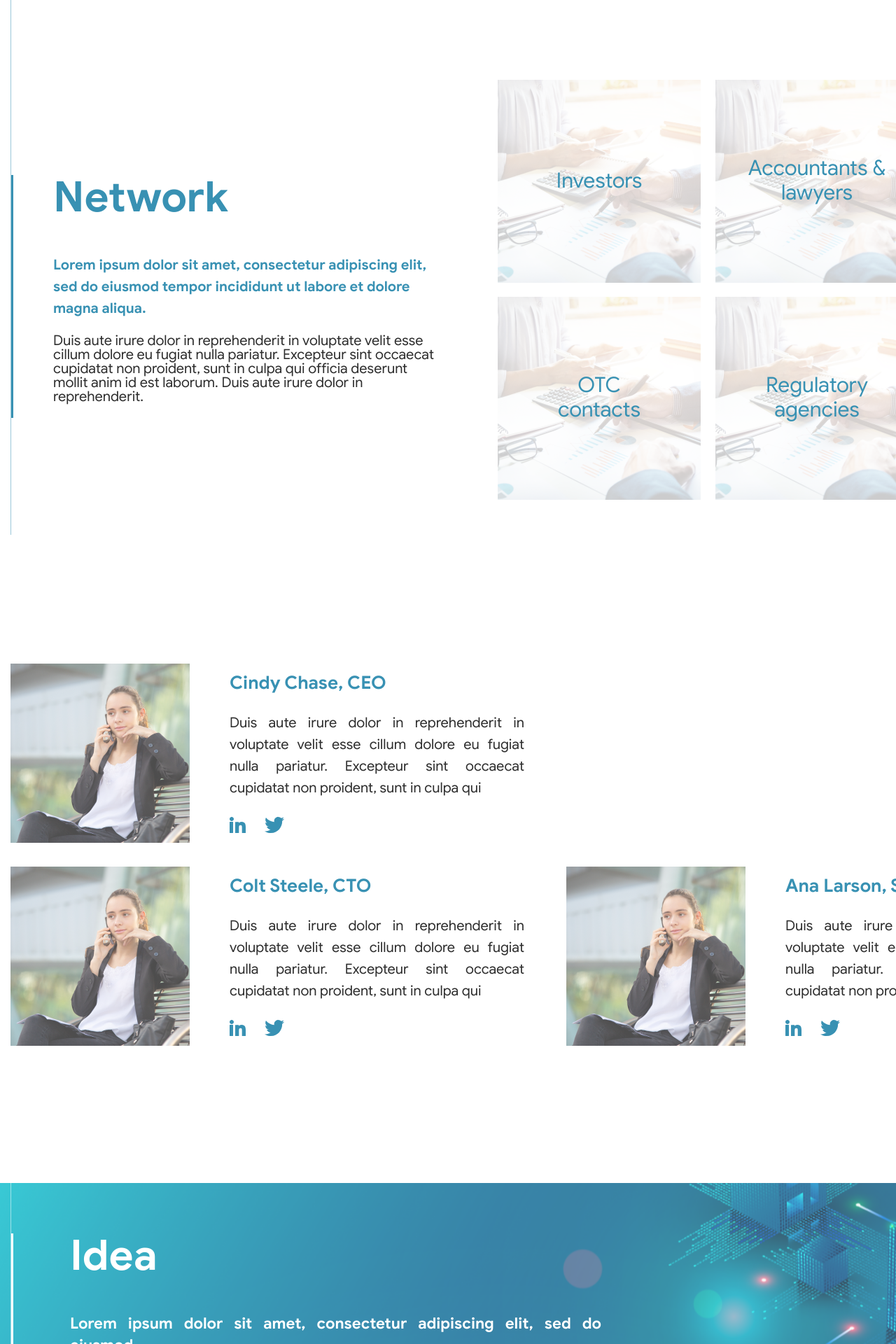
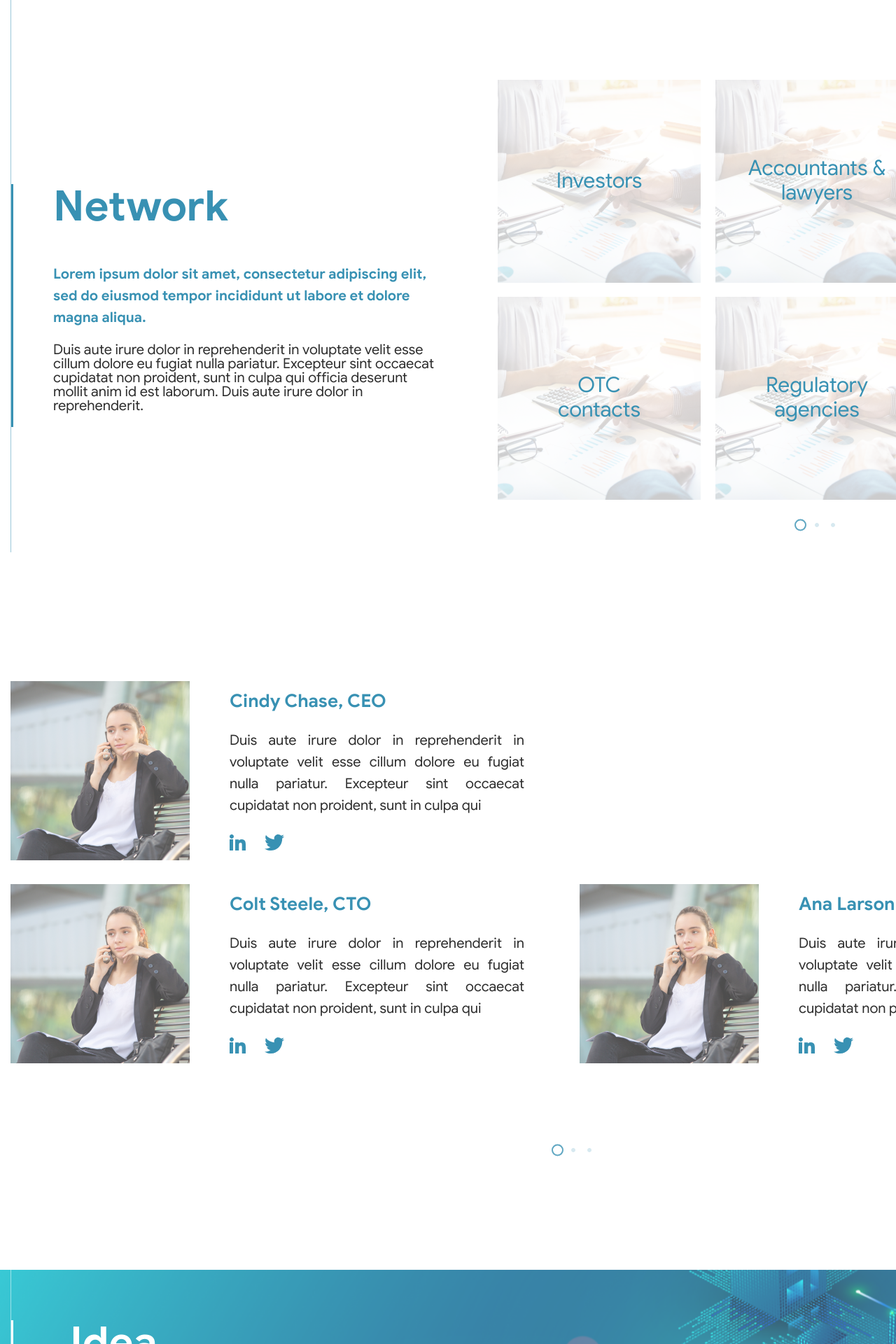
Before and after one commit to kaptn3/merklise, a Jekyll site: the page built from consulting.md, in a window 1280 px wide. Shown: the part 1081-3001 px from the top of the page at 70% size. Built offline with Jekyll 4.4.1, drawn with Linux system fonts in a browser that asks for light colours.

Commit message:
Consulting: work of slider for other sections

```diff
--- a/_includes/consulting/network.html
+++ b/_includes/consulting/network.html
@@ -3,12 +3,15 @@
     <article class="network__wrapper-text">
       <header>
         <h2 class="h2-title_consulting network__wrapper-title">Network</h2>
-        <p class="network__wrapper-text-intro">Lorem ipsum dolor sit amet, consectetur adipiscing elit, sed do eiusmod tempor incididunt ut labore et dolore magna aliqua.</p>
+        <p class="network__wrapper-text-intro">Lorem ipsum dolor sit amet, consectetur adipiscing elit, sed do eiusmod
+          tempor incididunt ut labore et dolore magna aliqua.</p>
       </header>
-      <p>Duis aute irure dolor in reprehenderit in voluptate velit esse cillum dolore eu fugiat nulla pariatur. Excepteur sint occaecat cupidatat non proident, sunt in culpa qui officia deserunt mollit anim id est laborum. Duis aute irure dolor in reprehenderit.</p>
+      <p>Duis aute irure dolor in reprehenderit in voluptate velit esse cillum dolore eu fugiat nulla pariatur.
+        Excepteur sint occaecat cupidatat non proident, sunt in culpa qui officia deserunt mollit anim id est laborum.
+        Duis aute irure dolor in reprehenderit.</p>
     </article>
     <div>
-      <ul class="network__list">
+      <ul class="network__list slide slide_visible">
         <li class="network__list-item">Investors</li>
         <li class="network__list-item">Accountants & lawyers</li>
         <li class="network__list-item">Crypto & <br> marketing firms</li>
@@ -16,10 +19,26 @@
         <li class="network__list-item">Regulatory <br> agencies</li>
         <li class="network__list-item">Exchanges</li>
       </ul>
+      <ul class="network__list slide">
+        <li class="network__list-item">Investors</li>
+        <li class="network__list-item">Accountants & lawyers</li>
+        <li class="network__list-item">Crypto & <br> marketing firms</li>
+        <li class="network__list-item">OTC <br> contacts</li>
+        <li class="network__list-item">Regulatory <br> agencies</li>
+        <li class="network__list-item">Exchanges</li>
+      </ul>
+      <ul class="network__list slide">
+        <li class="network__list-item">Other text</li>
+        <li class="network__list-item">Accountants & lawyers</li>
+        <li class="network__list-item">Crypto & <br> marketing firms</li>
+        <li class="network__list-item">OTC <br> contacts</li>
+        <li class="network__list-item">Regulatory <br> agencies</li>
+        <li class="network__list-item">Exchanges</li>
+      </ul>
       <div class="network__carousel-btns">
-        <a href="#" class="carousel-btn"></a>
-        <a href="#" class="carousel-btn carousel-btn_active"></a>
-        <a href="#" class="carousel-btn"></a>
+        <button class="carousel-btns__btn carousel-btns__btn_active"></button>
+        <button class="carousel-btns__btn"></button>
+        <button class="carousel-btns__btn"></button>
       </div>
     </div>
   </div>
--- a/_includes/consulting/team.html
+++ b/_includes/consulting/team.html
@@ -1,5 +1,6 @@
 <section id="team" class="consulting__container">
   <div class="team__wrapper">
+    <div class="team__inner slide slide_visible">
       <div class="team__content team__title">
         <h2 class="h2-title_consulting">Team</h2>
       </div>
@@ -9,7 +10,8 @@
         </div>
         <article class="team__content-info">
           <h3>Cindy Chase, CEO</h3>
-        <p>Duis aute irure dolor in reprehenderit in voluptate velit esse cillum dolore eu fugiat nulla pariatur. Excepteur sint occaecat cupidatat non proident, sunt in culpa qui</p>
+          <p>Duis aute irure dolor in reprehenderit in voluptate velit esse cillum dolore eu fugiat nulla pariatur.
+            Excepteur sint occaecat cupidatat non proident, sunt in culpa qui</p>
           <span>
             <a><img src="{{ '/assets/icons/linkedin-blue.svg' | absolute_url }}" alt=""></a>
             <a><img src="{{ '/assets/icons/twitter-blue.svg' | absolute_url }}" alt=""></a>
@@ -22,7 +24,8 @@
         </div>
         <article class="team__content-info">
           <h3>Colt Steele, CTO</h3>
-        <p>Duis aute irure dolor in reprehenderit in voluptate velit esse cillum dolore eu fugiat nulla pariatur. Excepteur sint occaecat cupidatat non proident, sunt in culpa qui</p>
+          <p>Duis aute irure dolor in reprehenderit in voluptate velit esse cillum dolore eu fugiat nulla pariatur.
+            Excepteur sint occaecat cupidatat non proident, sunt in culpa qui</p>
           <span>
             <a><img src="{{ '/assets/icons/linkedin-blue.svg' | absolute_url }}" alt=""></a>
             <a><img src="{{ '/assets/icons/twitter-blue.svg' | absolute_url }}" alt=""></a>
@@ -35,17 +38,113 @@
         </div>
         <article class="team__content-info">
           <h3>Ana Larson, SEO</h3>
-        <p>Duis aute irure dolor in reprehenderit in voluptate velit esse cillum dolore eu fugiat nulla pariatur. Excepteur sint occaecat cupidatat non proident, sunt in culpa qui</p>
+          <p>Duis aute irure dolor in reprehenderit in voluptate velit esse cillum dolore eu fugiat nulla pariatur.
+            Excepteur sint occaecat cupidatat non proident, sunt in culpa qui</p>
           <span>
             <a><img src="{{ '/assets/icons/linkedin-blue.svg' | absolute_url }}" alt=""></a>
             <a><img src="{{ '/assets/icons/twitter-blue.svg' | absolute_url }}" alt=""></a>
           </span>
         </article>
       </div>
+    </div>
+    <div class="team__inner slide">
+      <div class="team__content team__title">
+        <h2 class="h2-title_consulting">Team</h2>
+      </div>
+      <div class="team__content team__content-first">
+        <div class="team__content-img">
+          <img src="{{ '/assets/img/team-img.png' | absolute_url }}" alt="">
+        </div>
+        <article class="team__content-info">
+          <h3>Cindy Chase, CEO</h3>
+          <p>Duis aute irure dolor in reprehenderit in voluptate velit esse cillum dolore eu fugiat nulla pariatur.
+            Excepteur sint occaecat cupidatat non proident, sunt in culpa qui</p>
+          <span>
+            <a><img src="{{ '/assets/icons/linkedin-blue.svg' | absolute_url }}" alt=""></a>
+            <a><img src="{{ '/assets/icons/twitter-blue.svg' | absolute_url }}" alt=""></a>
+          </span>
+        </article>
+      </div>
+      <div class="team__content">
+        <div class="team__content-img">
+          <img src="{{ '/assets/img/team-img.png' | absolute_url }}" alt="">
+        </div>
+        <article class="team__content-info">
+          <h3>Colt Steele, CTO</h3>
+          <p>Duis aute irure dolor in reprehenderit in voluptate velit esse cillum dolore eu fugiat nulla pariatur.
+            Excepteur sint occaecat cupidatat non proident, sunt in culpa qui</p>
+          <span>
+            <a><img src="{{ '/assets/icons/linkedin-blue.svg' | absolute_url }}" alt=""></a>
+            <a><img src="{{ '/assets/icons/twitter-blue.svg' | absolute_url }}" alt=""></a>
+          </span>
+        </article>
+      </div>
+      <div class="team__content">
+        <div class="team__content-img">
+          <img src="{{ '/assets/img/team-img.png' | absolute_url }}" alt="">
+        </div>
+        <article class="team__content-info">
+          <h3>Ana Larson, SEO</h3>
+          <p>Duis aute irure dolor in reprehenderit in voluptate velit esse cillum dolore eu fugiat nulla pariatur.
+            Excepteur sint occaecat cupidatat non proident, sunt in culpa qui</p>
+          <span>
+            <a><img src="{{ '/assets/icons/linkedin-blue.svg' | absolute_url }}" alt=""></a>
+            <a><img src="{{ '/assets/icons/twitter-blue.svg' | absolute_url }}" alt=""></a>
+          </span>
+        </article>
+      </div>
+    </div>
+    <div class="team__inner slide">
+      <div class="team__content team__title">
+        <h2 class="h2-title_consulting">Team</h2>
+      </div>
+      <div class="team__content team__content-first">
+        <div class="team__content-img">
+          <img src="{{ '/assets/img/team-img.png' | absolute_url }}" alt="">
+        </div>
+        <article class="team__content-info">
+          <h3>Cindy Chase, CEO</h3>
+          <p>Duis aute irure dolor in reprehenderit in voluptate velit esse cillum dolore eu fugiat nulla pariatur.
+            Excepteur sint occaecat cupidatat non proident, sunt in culpa qui</p>
+          <span>
+            <a><img src="{{ '/assets/icons/linkedin-blue.svg' | absolute_url }}" alt=""></a>
+            <a><img src="{{ '/assets/icons/twitter-blue.svg' | absolute_url }}" alt=""></a>
+          </span>
+        </article>
+      </div>
+      <div class="team__content">
+        <div class="team__content-img">
+          <img src="{{ '/assets/img/team-img.png' | absolute_url }}" alt="">
+        </div>
+        <article class="team__content-info">
+          <h3>Colt Steele, CTO</h3>
+          <p>Duis aute irure dolor in reprehenderit in voluptate velit esse cillum dolore eu fugiat nulla pariatur.
+            Excepteur sint occaecat cupidatat non proident, sunt in culpa qui</p>
+          <span>
+            <a><img src="{{ '/assets/icons/linkedin-blue.svg' | absolute_url }}" alt=""></a>
+            <a><img src="{{ '/assets/icons/twitter-blue.svg' | absolute_url }}" alt=""></a>
+          </span>
+        </article>
+      </div>
+      <div class="team__content">
+        <div class="team__content-img">
+          <img src="{{ '/assets/img/team-img.png' | absolute_url }}" alt="">
+        </div>
+        <article class="team__content-info">
+          <h3>Ana Larson, SEO</h3>
+          <p>Duis aute irure dolor in reprehenderit in voluptate velit esse cillum dolore eu fugiat nulla pariatur.
+            Excepteur sint occaecat cupidatat non proident, sunt in culpa qui</p>
+          <span>
+            <a><img src="{{ '/assets/icons/linkedin-blue.svg' | absolute_url }}" alt=""></a>
+            <a><img src="{{ '/assets/icons/twitter-blue.svg' | absolute_url }}" alt=""></a>
+          </span>
+        </article>
+      </div>
+    </div>
     <div class="team__carousel-btns">
-      <a href="#" class="carousel-btn"></a>
-      <a href="#" class="carousel-btn carousel-btn_active"></a>
-      <a href="#" class="carousel-btn"></a>
+      <button class="carousel-btns__btn carousel-btns__btn_active"></button>
+      <button class="carousel-btns__btn"></button>
+      <button class="carousel-btns__btn"></button>
     </div>
   </div>
 </section>
--- a/_sass/components/consulting/carousel.scss
+++ b/_sass/components/consulting/carousel.scss
@@ -2,13 +2,14 @@
   position: absolute;
   top: 0;
   visibility: hidden; opacity: 0;
-  transition: visibility 0s, opacity .4s ease-out;
+  transition: visibility 0s linear 0.5s, opacity 0.5s linear;
 }
 
 .slide_visible {
   position: static;
   visibility: visible;
   opacity: 1;
+  transition-delay: 0s;
 }
 
 .carousel-btns {
@@ -23,19 +24,4 @@
   &__btn_active {
     background-image: url('../icons/dot-active.svg');
   }
-
-  /*&__inner {
-    width: 6px;
-    height: 6px;
-    opacity: .2;
-    border: 3px solid #3891B3;
-    border-radius: 100%;
-  }
-
-  &__inner_active {
-    width: 15px;
-    height: 15px;
-    border: 2px solid #3891B3;
-    opacity: .8;
-  }*/
 }
--- a/_sass/components/consulting/team.scss
+++ b/_sass/components/consulting/team.scss
@@ -1,10 +1,13 @@
 .team__wrapper {
+  margin-bottom: 162px;
+}
+
+.team__inner {
   display: flex;
   justify-content: space-between;
   align-items: center;
   flex-wrap: wrap;
   border-right: 1px solid rgba($color: #3891B3, $alpha: .5);
-  margin-bottom: 162px;
   font-size: 22px;
   font-family: 'Google Sans', sans-serif;
   text-align: justify;
@@ -69,5 +72,6 @@
 }
 
 .team__carousel-btns {
-  margin: 78px auto 0 auto;
+  margin-top: 78px;
+  text-align: center;
 }
--- a/assets/js/main.js
+++ b/assets/js/main.js
@@ -17,23 +17,37 @@
 }
 
 // Sliders
-const sliderDots = document.querySelectorAll('.carousel-btns__btn');
+const slidersClassNames = [
+  [ '.partners__list', '.partners__carousel-btns' ],
+  [ '.network__list', '.network__carousel-btns' ],
+  [ '.team__inner', '.team__carousel-btns']
+];
+
+const sliderDots = [];
+const slides = [];
 let currentSlide = 0;
-let slides = document.querySelectorAll('.partners__list');
 
-const goToSlide = (n) => {
-  currentSlide = n;
-  const activeSlide = document.getElementsByClassName('slide_visible')[0];
+for (let i = 0; i < slidersClassNames.length; i++) {
+  slides.push(document.querySelectorAll(slidersClassNames[i][0]));
+  sliderDots.push(document.querySelectorAll(`${slidersClassNames[i][1]} > .carousel-btns__btn`));
+}
+
+const goToSlide = (m, i) => {
+  currentSlide = m;
+  const activeSlide = document.querySelector(`${slidersClassNames[i][0]}.slide_visible`); // here
   activeSlide.classList.remove('slide_visible');
-  slides[currentSlide].classList.add('slide_visible');
+  slides[i][currentSlide].classList.add('slide_visible');
 
-  const activeDot = document.getElementsByClassName('carousel-btns__btn_active')[0];
+  const activeDot = document.querySelector(`${slidersClassNames[i][1]} > .carousel-btns__btn_active`); // here
   activeDot.classList.remove('carousel-btns__btn_active');
-  sliderDots[currentSlide].classList.add('carousel-btns__btn_active');
+  sliderDots[i][currentSlide].classList.add('carousel-btns__btn_active');
+  console.log(activeDot, activeSlide);
 };
 
-for(let i = 0; i < sliderDots.length; i++) {
-  sliderDots[i].addEventListener('click', () => {
-    goToSlide(i);
-  });
+for (let i = 0; i < sliderDots.length; i++) { // sections with slider
+  for (let m = 0; m < sliderDots[i].length; m++) { // buttons
+    sliderDots[i][m].addEventListener('click', () => {
+      goToSlide(m, i);
+    });
+  }
 }
```
Also changed, not shown: README.md. Lines whose indentation alone changed are shown as unchanged.
